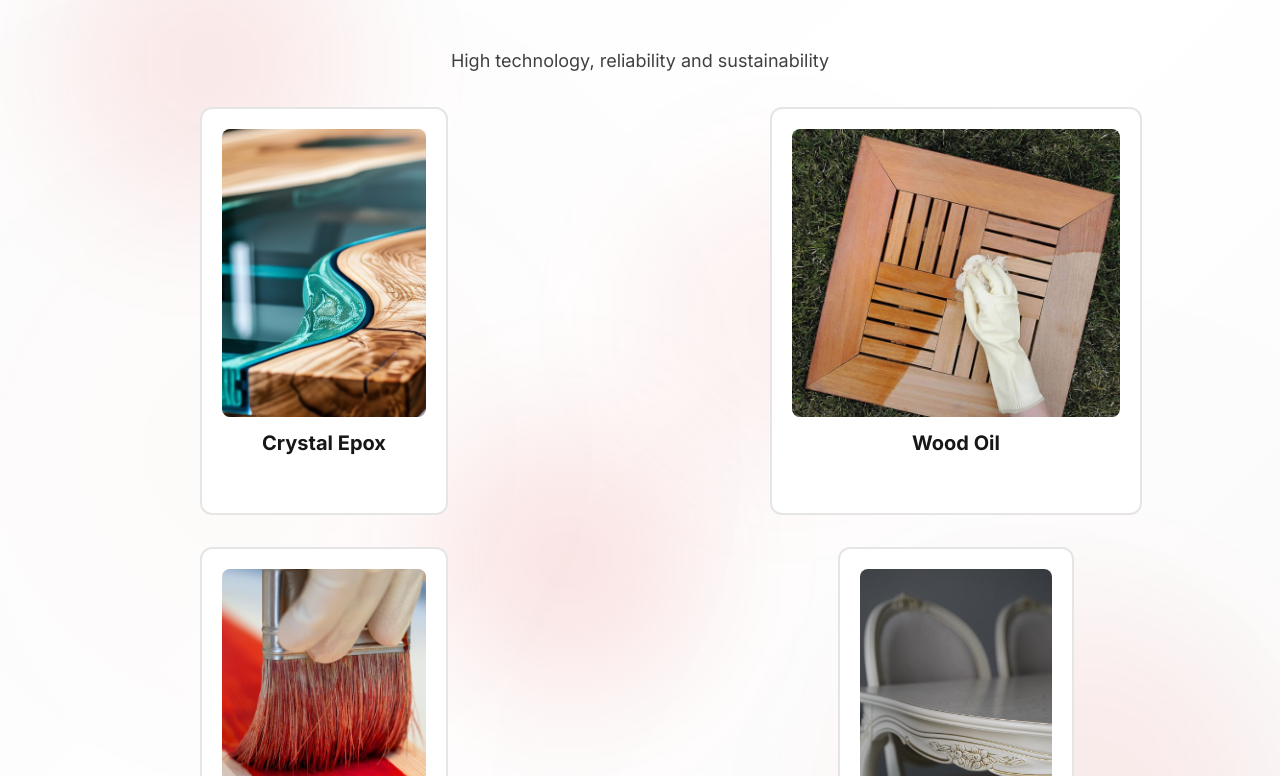
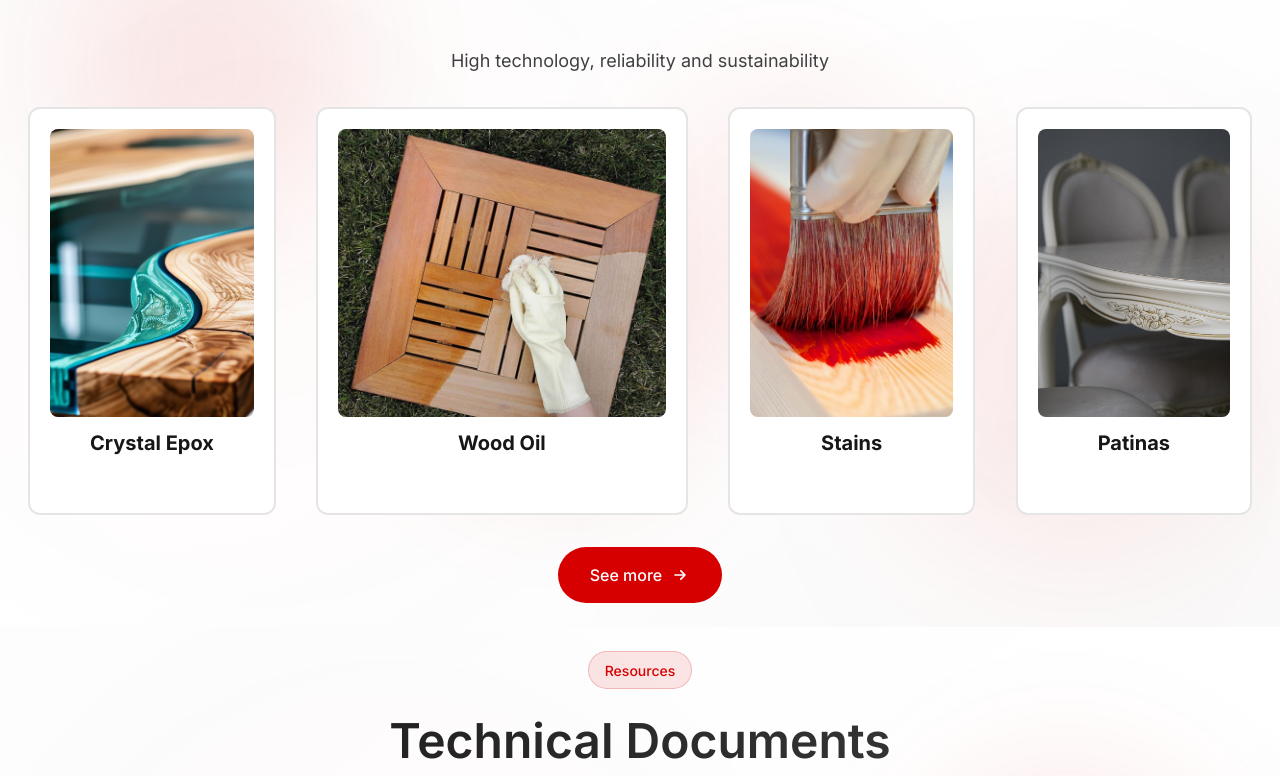
Before and after one commit to levonstepan/VerinLegno.am, a Next.js app: page / in a window 1280 px wide. Shown: the part 904-1680 px from the top of the page. Built offline with nearby package versions, Linux system fonts and the light colour scheme.

Commit message:
Change layout to display catalogue frames in a row

```diff
--- a/app/components/Products.tsx
+++ b/app/components/Products.tsx
@@ -74,7 +74,7 @@ export function Products({
           </p>
         </div>
 
-        <div className={`grid ${showAll ? 'sm:grid-cols-2 md:grid-cols-4' : 'sm:grid-cols-2'} gap-6 md:gap-8`}>
+        <div className={`flex flex-wrap justify-center gap-6 md:gap-8`}>
           {displayedItems.map((item, index) => {
             const icon = productIcons[item.name] || "🎨";
             const isHovered = hoveredIndex === index;
```
